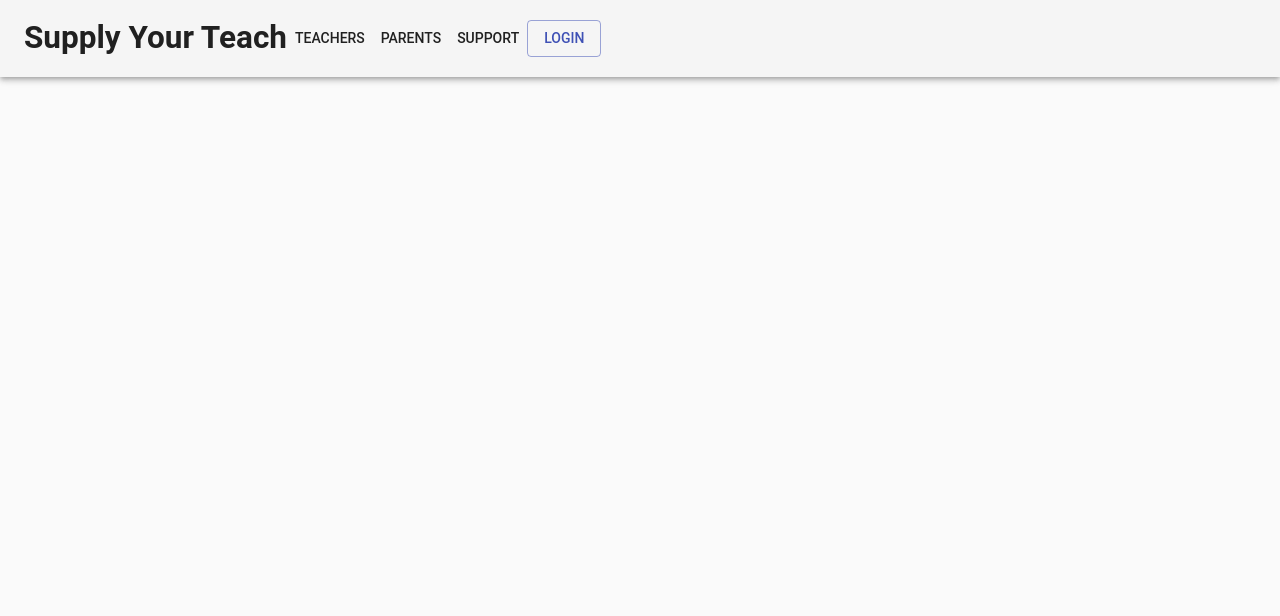
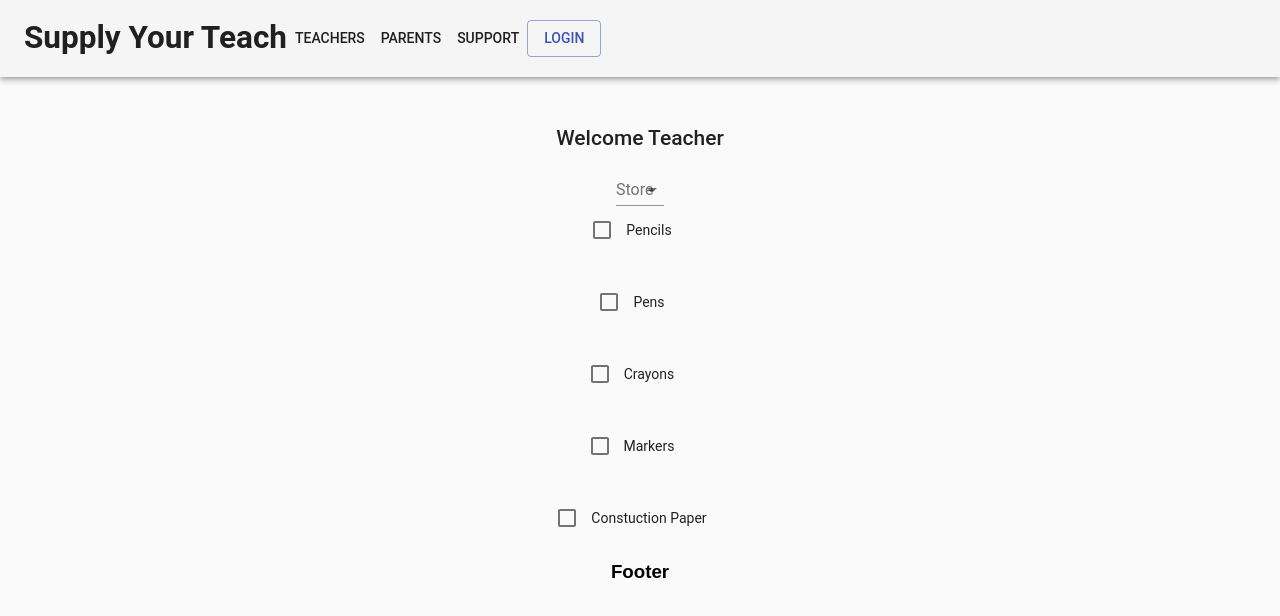
Before and after one commit to Hackbit/reactriot2018-supplyyourteach, a React (Create React App) app: page /Teachers in a window 1280 px wide. Shown: the top 616 px of the page. Built offline with nearby package versions, Linux system fonts and the light colour scheme.

Commit message:
added initial layout for teachers form

```diff
--- a/src/App.js
+++ b/src/App.js
@@ -8,6 +8,7 @@ import Home from './containers/Home'
 import Login  from './containers/Login'
 import Header from './components/Header/Header'
 import Footer from './components/Footer/Footer'
+import Teachers from './components/Teachers/Teachers'
 import './App.css';
 
 const styles = theme => ({
@@ -30,6 +31,7 @@ const App= () => (
       <Header />
         <Route exact path='/' render={() => <Home />} />
         <Route path='/login' render={() => <Login />} />
+        <Route path='/Teachers' render={() => <Teachers />} />
       <Footer />
     </div>
   </Router>
--- /dev/null
+++ b/src/components/Teachers/Teachers.jsx
@@ -0,0 +1,99 @@
+import React, { Component } from 'react';
+import ReactDOM from 'react-dom';
+import Button from '@material-ui/core/Button';
+import CssBaseline from '@material-ui/core/CssBaseline';
+import AppBar from '@material-ui/core/AppBar';
+import Toolbar from '@material-ui/core/Toolbar';
+import Typography from '@material-ui/core/Typography';
+import { withStyles } from '@material-ui/core/styles';
+import Grid from '@material-ui/core/Grid';
+
+import TextField from '@material-ui/core/TextField';
+import FormControlLabel from '@material-ui/core/FormControlLabel';
+import Checkbox from '@material-ui/core/Checkbox';
+
+import PropTypes from 'prop-types';
+import Input from '@material-ui/core/Input';
+import InputLabel from '@material-ui/core/InputLabel';
+import MenuItem from '@material-ui/core/MenuItem';
+import FormHelperText from '@material-ui/core/FormHelperText';
+import FormControl from '@material-ui/core/FormControl';
+import Select from '@material-ui/core/Select';
+
+const styles = theme => ({
+  topMargin: {
+    marginTop: 200,
+  },
+});
+
+class Teachers extends Component {
+    render(){
+        return (
+          <React.Fragment>
+            <br></br>
+            <br></br>
+            <br></br>
+            <br></br>
+            <br></br>
+            <br></br>
+            <br></br>
+            <Typography variant="title" gutterBottom>
+              Welcome Teacher
+            </Typography>
+
+            <FormControl >
+              <InputLabel htmlFor="selectStore">Store</InputLabel>
+              <Select
+                value={this.state}
+                onChange={this.handleChange}
+                inputProps={{
+                  name: 'storeName',
+                  id: 'selectStore',
+                }}
+              >
+                <MenuItem value="">
+                  <em>None</em>
+                </MenuItem>
+                <MenuItem value={10}>Amazon</MenuItem>
+                <MenuItem value={20}>Target</MenuItem>
+                <MenuItem value={30}>Walmart</MenuItem>
+              </Select>
+            </FormControl>
+            <Grid container spacing={24}>
+              <Grid item xs={12}>
+                <FormControlLabel
+                  control={<Checkbox color="secondary" name="saveAddress" value="yes" />}
+                  label="Pencils"
+                />
+              </Grid>
+              <Grid item xs={12}>
+                <FormControlLabel
+                  control={<Checkbox color="secondary" name="saveAddress" value="yes" />}
+                  label="Pens"
+                />
+              </Grid>
+              <Grid item xs={12}>
+                <FormControlLabel
+                  control={<Checkbox color="secondary" name="saveAddress" value="yes" />}
+                  label="Crayons"
+                />
+              </Grid>
+              <Grid item xs={12}>
+                <FormControlLabel
+                  control={<Checkbox color="secondary" name="saveAddress" value="yes" />}
+                  label="Markers"
+                />
+              </Grid>
+              <Grid item xs={12}>
+                <FormControlLabel
+                  control={<Checkbox color="secondary" name="saveAddress" value="yes" />}
+                  label="Constuction Paper"
+                />
+              </Grid>
+            </Grid>
+          </React.Fragment>
+        )
+    }
+}
+
+export default Teachers;
```
Also changed, not shown: src/components/Header/header.jsx (+6 -2 lines), src/containers/Login.jsx (line endings or trailing spaces).
